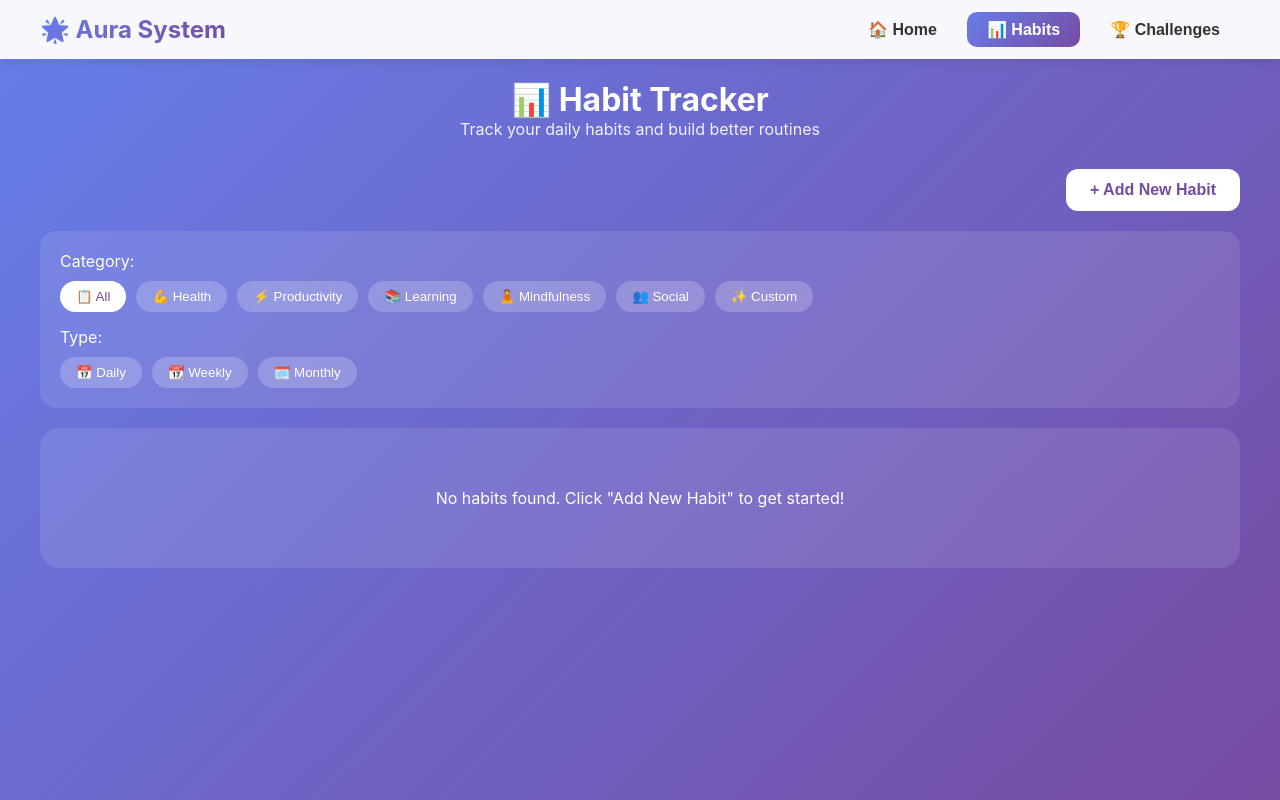
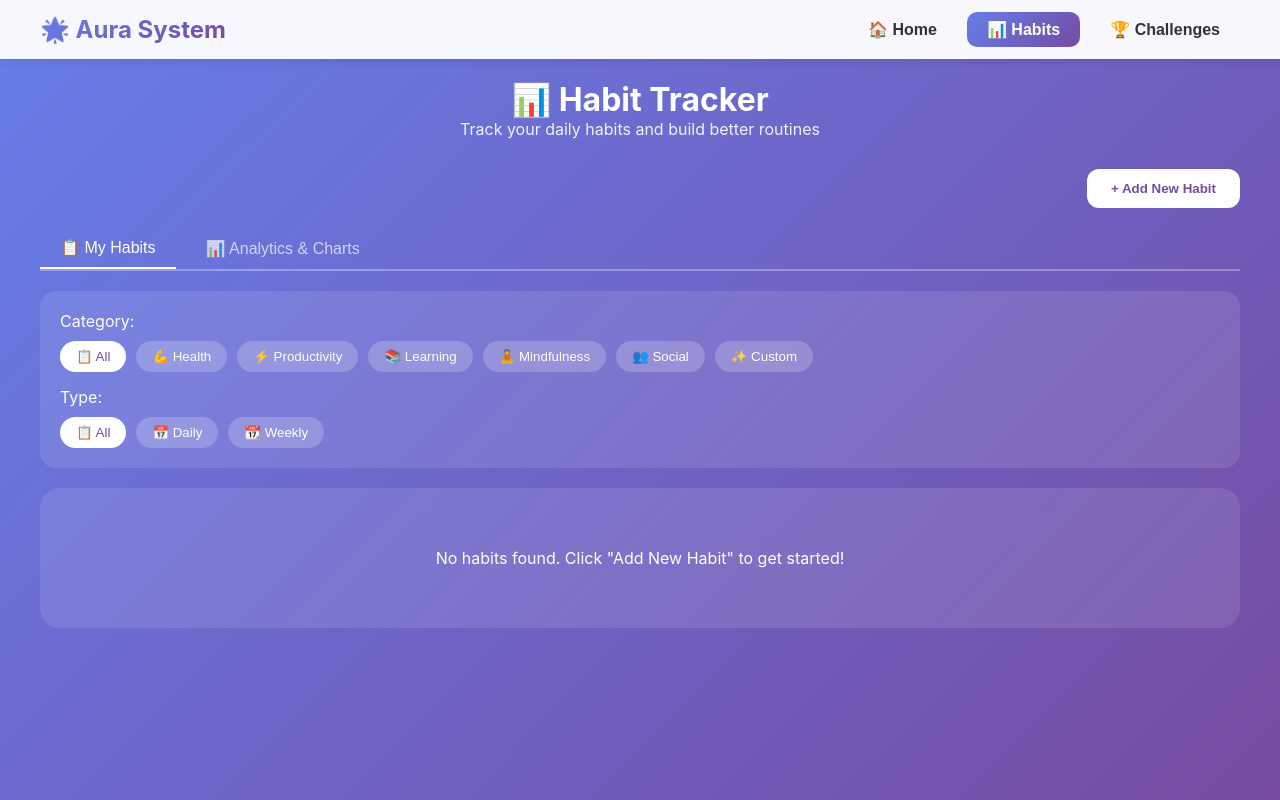
Before and after one commit to william72425/Rebuild-your-AURA, a React (Create React App) app: page / in a window 1280 px wide. Both pictures are taken after a click on the button "📊 Habits". Built offline with nearby package versions, Linux system fonts and the light colour scheme.

Commit message:
Update HabitsPage.js

```diff
--- a/src/pages/HabitsPage.js
+++ b/src/pages/HabitsPage.js
@@ -1,19 +1,21 @@
 import React, { useState } from 'react';
 import HabitCard from '../components/HabitCard';
+import ProgressChart from '../components/ProgressChart';
+import HabitHeatmap from '../components/HabitHeatmap';
 
 function HabitsPage({ habits, setHabits }) {
   const [showAddModal, setShowAddModal] = useState(false);
+  const [activeTab, setActiveTab] = useState('habits');
+  const [selectedHabitForHeatmap, setSelectedHabitForHeatmap] = useState(null);
+  const [filterCategory, setFilterCategory] = useState('all');
+  const [filterType, setFilterType] = useState('all');
   const [newHabit, setNewHabit] = useState({
     name: '',
     category: 'health',
     type: 'daily',
     targetType: 'boolean',
-    targetValue: null,
-    unit: '',
     color: '#' + Math.floor(Math.random()*16777215).toString(16)
   });
-  const [filterCategory, setFilterCategory] = useState('all');
-  const [filterType, setFilterType] = useState('all');
 
   const categories = [
     { id: 'all', name: 'All', icon: '📋' },
@@ -26,23 +28,14 @@ function HabitsPage({ habits, setHabits }) {
   ];
 
   const habitTypes = [
+    { id: 'all', name: 'All', icon: '📋' },
     { id: 'daily', name: 'Daily', icon: '📅' },
-    { id: 'weekly', name: 'Weekly', icon: '📆' },
-    { id: 'monthly', name: 'Monthly', icon: '🗓️' }
-  ];
-
-  const targetTypes = [
-    { id: 'boolean', name: 'Yes/No', icon: '✅' },
-    { id: 'numeric', name: 'Numeric', icon: '🔢' },
-    { id: 'time', name: 'Time', icon: '⏰' },
-    { id: 'duration', name: 'Duration', icon: '⏱️' }
+    { id: 'weekly', name: 'Weekly', icon: '📆' }
   ];
 
   const addHabit = () => {
     if (newHabit.name.trim()) {
-      setHabits([
-        ...habits,
-        {
+      setHabits([...habits, {
         id: Date.now(),
         ...newHabit,
         streak: 0,
@@ -50,17 +43,8 @@ function HabitsPage({ habits, setHabits }) {
         lastCompleted: null,
         records: [],
         createdAt: new Date().toISOString()
-        }
-      ]);
-      setNewHabit({
-        name: '',
-        category: 'health',
-        type: 'daily',
-        targetType: 'boolean',
-        targetValue: null,
-        unit: '',
-        color: '#' + Math.floor(Math.random()*16777215).toString(16)
-      });
+      }]);
+      setNewHabit({ name: '', category: 'health', type: 'daily', targetType: 'boolean', color: '#' + Math.floor(Math.random()*16777215).toString(16) });
       setShowAddModal(false);
     }
   };
@@ -69,23 +53,15 @@ function HabitsPage({ habits, setHabits }) {
     const today = new Date().toDateString();
     setHabits(habits.map(habit => {
       if (habit.id === id && habit.lastCompleted !== today) {
-        const newStreak = habit.streak + 1;
-        return {
-          ...habit,
-          streak: newStreak,
-          longestStreak: Math.max(newStreak, habit.longestStreak),
-          lastCompleted: today,
-          records: [...habit.records, { date: today, value: true }]
-        };
+        const newStreak = (habit.streak || 0) + 1;
+        return { ...habit, streak: newStreak, longestStreak: Math.max(newStreak, habit.longestStreak || 0), lastCompleted: today, records: [...(habit.records || []), { date: today, value: true }] };
       }
       return habit;
     }));
   };
 
   const deleteHabit = (id) => {
-    if (window.confirm('Delete this habit?')) {
-      setHabits(habits.filter(habit => habit.id !== id));
-    }
+    if (window.confirm('Delete this habit?')) setHabits(habits.filter(habit => habit.id !== id));
   };
 
   const filteredHabits = habits.filter(habit => {
@@ -96,56 +72,29 @@ function HabitsPage({ habits, setHabits }) {
 
   return (
     <div style={{ maxWidth: '1200px', margin: '0 auto' }}>
-      {/* Header */}
       <div style={{ textAlign: 'center', marginBottom: '30px' }}>
         <h1 style={{ color: 'white' }}>📊 Habit Tracker</h1>
         <p style={{ color: 'rgba(255,255,255,0.9)' }}>Track your daily habits and build better routines</p>
       </div>
 
-      {/* Add Habit Button */}
       <div style={{ textAlign: 'right', marginBottom: '20px' }}>
-        <button
-          onClick={() => setShowAddModal(true)}
-          style={{
-            padding: '12px 24px',
-            background: 'white',
-            color: '#764ba2',
-            border: 'none',
-            borderRadius: '12px',
-            cursor: 'pointer',
-            fontSize: '16px',
-            fontWeight: 'bold'
-          }}
-        >
-          + Add New Habit
-        </button>
+        <button onClick={() => setShowAddModal(true)} style={{ padding: '12px 24px', background: 'white', color: '#764ba2', border: 'none', borderRadius: '12px', cursor: 'pointer', fontWeight: 'bold' }}>+ Add New Habit</button>
       </div>
 
-      {/* Filters */}
-      <div style={{
-        background: 'rgba(255,255,255,0.1)',
-        borderRadius: '16px',
-        padding: '20px',
-        marginBottom: '20px'
-      }}>
+      {/* Tabs */}
+      <div style={{ display: 'flex', gap: '10px', marginBottom: '20px', borderBottom: '2px solid rgba(255,255,255,0.3)' }}>
+        <button onClick={() => setActiveTab('habits')} style={{ padding: '10px 20px', background: 'transparent', color: activeTab === 'habits' ? 'white' : 'rgba(255,255,255,0.7)', border: 'none', borderBottom: activeTab === 'habits' ? '2px solid white' : 'none', cursor: 'pointer', fontSize: '16px' }}>📋 My Habits</button>
+        <button onClick={() => setActiveTab('analytics')} style={{ padding: '10px 20px', background: 'transparent', color: activeTab === 'analytics' ? 'white' : 'rgba(255,255,255,0.7)', border: 'none', borderBottom: activeTab === 'analytics' ? '2px solid white' : 'none', cursor: 'pointer', fontSize: '16px' }}>📊 Analytics & Charts</button>
+      </div>
+
+      {activeTab === 'habits' ? (
+        <>
+          <div style={{ background: 'rgba(255,255,255,0.1)', borderRadius: '16px', padding: '20px', marginBottom: '20px' }}>
             <div style={{ marginBottom: '15px' }}>
               <label style={{ color: 'white', marginRight: '10px' }}>Category:</label>
               <div style={{ display: 'flex', gap: '10px', flexWrap: 'wrap', marginTop: '10px' }}>
                 {categories.map(cat => (
-              <button
-                key={cat.id}
-                onClick={() => setFilterCategory(cat.id)}
-                style={{
-                  padding: '8px 16px',
-                  background: filterCategory === cat.id ? 'white' : 'rgba(255,255,255,0.2)',
-                  color: filterCategory === cat.id ? '#764ba2' : 'white',
-                  border: 'none',
-                  borderRadius: '20px',
-                  cursor: 'pointer'
-                }}
-              >
-                {cat.icon} {cat.name}
-              </button>
+                  <button key={cat.id} onClick={() => setFilterCategory(cat.id)} style={{ padding: '8px 16px', background: filterCategory === cat.id ? 'white' : 'rgba(255,255,255,0.2)', color: filterCategory === cat.id ? '#764ba2' : 'white', border: 'none', borderRadius: '20px', cursor: 'pointer' }}>{cat.icon} {cat.name}</button>
                 ))}
               </div>
             </div>
@@ -153,148 +102,49 @@ function HabitsPage({ habits, setHabits }) {
               <label style={{ color: 'white', marginRight: '10px' }}>Type:</label>
               <div style={{ display: 'flex', gap: '10px', flexWrap: 'wrap', marginTop: '10px' }}>
                 {habitTypes.map(type => (
-              <button
-                key={type.id}
-                onClick={() => setFilterType(type.id)}
-                style={{
-                  padding: '8px 16px',
-                  background: filterType === type.id ? 'white' : 'rgba(255,255,255,0.2)',
-                  color: filterType === type.id ? '#764ba2' : 'white',
-                  border: 'none',
-                  borderRadius: '20px',
-                  cursor: 'pointer'
-                }}
-              >
-                {type.icon} {type.name}
-              </button>
+                  <button key={type.id} onClick={() => setFilterType(type.id)} style={{ padding: '8px 16px', background: filterType === type.id ? 'white' : 'rgba(255,255,255,0.2)', color: filterType === type.id ? '#764ba2' : 'white', border: 'none', borderRadius: '20px', cursor: 'pointer' }}>{type.icon} {type.name}</button>
                 ))}
               </div>
             </div>
           </div>
 
-      {/* Habits Grid */}
-      <div style={{
-        display: 'grid',
-        gridTemplateColumns: 'repeat(auto-fill, minmax(350px, 1fr))',
-        gap: '20px'
-      }}>
-        {filteredHabits.map(habit => (
-          <HabitCard
-            key={habit.id}
-            habit={habit}
-            onComplete={() => completeHabit(habit.id)}
-            onDelete={() => deleteHabit(habit.id)}
-          />
-        ))}
+          <div style={{ display: 'grid', gridTemplateColumns: 'repeat(auto-fill, minmax(350px, 1fr))', gap: '20px' }}>
+            {filteredHabits.map(habit => (<HabitCard key={habit.id} habit={habit} onComplete={() => completeHabit(habit.id)} onDelete={() => deleteHabit(habit.id)} />))}
           </div>
-
-      {filteredHabits.length === 0 && (
-        <div style={{
-          textAlign: 'center',
-          padding: '60px',
-          background: 'rgba(255,255,255,0.1)',
-          borderRadius: '20px',
-          color: 'white'
-        }}>
-          <p>No habits found. Click "Add New Habit" to get started!</p>
+          {filteredHabits.length === 0 && (<div style={{ textAlign: 'center', padding: '60px', background: 'rgba(255,255,255,0.1)', borderRadius: '20px', color: 'white' }}><p>No habits found. Click "Add New Habit" to get started!</p></div>)}
+        </>
+      ) : (
+        <div>
+          <ProgressChart habits={habits} />
+          <div style={{ marginTop: '20px' }}>
+            <select value={selectedHabitForHeatmap || ''} onChange={(e) => setSelectedHabitForHeatmap(parseInt(e.target.value))} style={{ width: '100%', padding: '12px', borderRadius: '12px', marginBottom: '20px', border: '1px solid #ddd' }}>
+              <option value="">Select a habit to view heatmap...</option>
+              {habits.map(habit => (<option key={habit.id} value={habit.id}>{habit.name}</option>))}
+            </select>
+            <HabitHeatmap habits={habits} selectedHabitId={selectedHabitForHeatmap} />
+          </div>
         </div>
       )}
 
       {/* Add Habit Modal */}
       {showAddModal && (
-        <div style={{
-          position: 'fixed',
-          top: 0,
-          left: 0,
-          right: 0,
-          bottom: 0,
-          background: 'rgba(0,0,0,0.5)',
-          display: 'flex',
-          alignItems: 'center',
-          justifyContent: 'center',
-          zIndex: 1000
-        }}>
-          <div style={{
-            background: 'white',
-            borderRadius: '20px',
-            padding: '30px',
-            maxWidth: '500px',
-            width: '90%',
-            maxHeight: '80vh',
-            overflow: 'auto'
-          }}>
+        <div style={{ position: 'fixed', top: 0, left: 0, right: 0, bottom: 0, background: 'rgba(0,0,0,0.5)', display: 'flex', alignItems: 'center', justifyContent: 'center', zIndex: 1000 }}>
+          <div style={{ background: 'white', borderRadius: '20px', padding: '30px', maxWidth: '500px', width: '90%' }}>
             <h2>Add New Habit</h2>
-
             <label>Habit Name:</label>
-            <input
-              type="text"
-              value={newHabit.name}
-              onChange={(e) => setNewHabit({...newHabit, name: e.target.value})}
-              style={{ width: '100%', padding: '10px', margin: '10px 0', borderRadius: '8px', border: '1px solid #ddd' }}
-            />
-
+            <input type="text" value={newHabit.name} onChange={(e) => setNewHabit({...newHabit, name: e.target.value})} style={{ width: '100%', padding: '10px', margin: '10px 0', borderRadius: '8px', border: '1px solid #ddd' }} />
             <label>Category:</label>
-            <select
-              value={newHabit.category}
-              onChange={(e) => setNewHabit({...newHabit, category: e.target.value})}
-              style={{ width: '100%', padding: '10px', margin: '10px 0', borderRadius: '8px', border: '1px solid #ddd' }}
-            >
-              {categories.filter(c => c.id !== 'all').map(cat => (
-                <option key={cat.id} value={cat.id}>{cat.icon} {cat.name}</option>
-              ))}
+            <select value={newHabit.category} onChange={(e) => setNewHabit({...newHabit, category: e.target.value})} style={{ width: '100%', padding: '10px', margin: '10px 0', borderRadius: '8px', border: '1px solid #ddd' }}>
+              {categories.filter(c => c.id !== 'all').map(cat => (<option key={cat.id} value={cat.id}>{cat.icon} {cat.name}</option>))}
             </select>
-
-            <label>Habit Type:</label>
-            <select
-              value={newHabit.type}
-              onChange={(e) => setNewHabit({...newHabit, type: e.target.value})}
-              style={{ width: '100%', padding: '10px', margin: '10px 0', borderRadius: '8px', border: '1px solid #ddd' }}
-            >
-              {habitTypes.map(type => (
-                <option key={type.id} value={type.id}>{type.icon} {type.name}</option>
-              ))}
+            <label>Type:</label>
+            <select value={newHabit.type} onChange={(e) => setNewHabit({...newHabit, type: e.target.value})} style={{ width: '100%', padding: '10px', margin: '10px 0', borderRadius: '8px', border: '1px solid #ddd' }}>
+              <option value="daily">📅 Daily</option>
+              <option value="weekly">📆 Weekly</option>
             </select>
-
-            <label>Target Type:</label>
-            <select
-              value={newHabit.targetType}
-              onChange={(e) => setNewHabit({...newHabit, targetType: e.target.value})}
-              style={{ width: '100%', padding: '10px', margin: '10px 0', borderRadius: '8px', border: '1px solid #ddd' }}
-            >
-              {targetTypes.map(tt => (
-                <option key={tt.id} value={tt.id}>{tt.icon} {tt.name}</option>
-              ))}
-            </select>
-
             <div style={{ display: 'flex', gap: '10px', marginTop: '20px' }}>
-              <button
-                onClick={addHabit}
-                style={{
-                  flex: 1,
-                  padding: '12px',
-                  background: '#4CAF50',
-                  color: 'white',
-                  border: 'none',
-                  borderRadius: '8px',
-                  cursor: 'pointer'
-                }}
-              >
-                Add Habit
-              </button>
-              <button
-                onClick={() => setShowAddModal(false)}
-                style={{
-                  flex: 1,
-                  padding: '12px',
-                  background: '#f44336',
-                  color: 'white',
-                  border: 'none',
-                  borderRadius: '8px',
-                  cursor: 'pointer'
-                }}
-              >
-                Cancel
-              </button>
+              <button onClick={addHabit} style={{ flex: 1, padding: '12px', background: '#4CAF50', color: 'white', border: 'none', borderRadius: '8px', cursor: 'pointer' }}>Add Habit</button>
+              <button onClick={() => setShowAddModal(false)} style={{ flex: 1, padding: '12px', background: '#f44336', color: 'white', border: 'none', borderRadius: '8px', cursor: 'pointer' }}>Cancel</button>
             </div>
           </div>
         </div>
```
Lines whose indentation alone changed are shown as unchanged.
